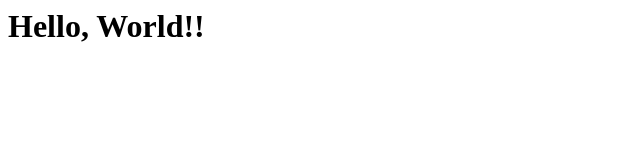
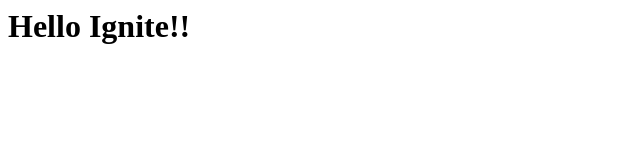
Before and after one commit to vladimiremi/ignite-reactjs, a React app in the folder fundamentals/: page / in a window 1280 px wide. Shown: the top 160 px of the page, without its empty margins (0-640 px from the left). Built offline with nearby package versions, Linux system fonts and the light colour scheme.

Commit message:
feat: add webpack dev server to speed up development

```diff
--- a/fundamentals/src/App.jsx
+++ b/fundamentals/src/App.jsx
@@ -1,3 +1,3 @@
 export function App() {
-    return <h1>Hello, World!!</h1>
+    return <h1>Hello Ignite!!</h1>
 }
--- a/fundamentals/webpack.config.js
+++ b/fundamentals/webpack.config.js
@@ -10,6 +10,9 @@ module.exports = {
     },
     resolve: {
         extensions: ['.js', '.jsx'],
+    },
+    devServer: {
+        contentBase: path.resolve(__dirname, 'public', 'index.html')
     },
     plugins: [
         new HtmlWebpackPlugin({
```
